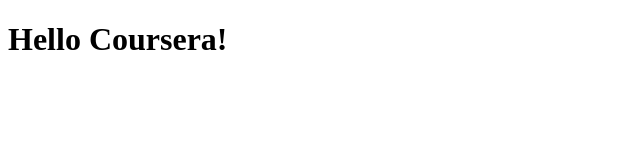
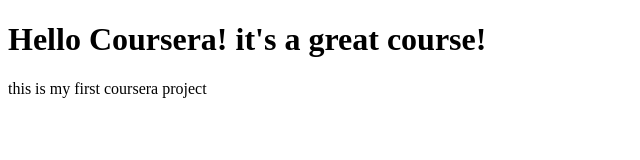
Before and after one commit to DevLuuk/coursera-test, a plain HTML site: page site/index.html in a window 1280 px wide. Shown: the whole page, without its empty margins (0-640 px from the left). Drawn offline with Linux system fonts and the light colour scheme.

Commit message:
Small addition to our page content.

```diff
--- a/site/index.html
+++ b/site/index.html
@@ -4,6 +4,7 @@
 	<title>Hello Coursera!</title>
 </head>
 <body>
-<h1>Hello Coursera!</h1>
+<h1>Hello Coursera! it's a great course!</h1>
+	<p>this is my first coursera project</p>
 </body>
 </html>
```
